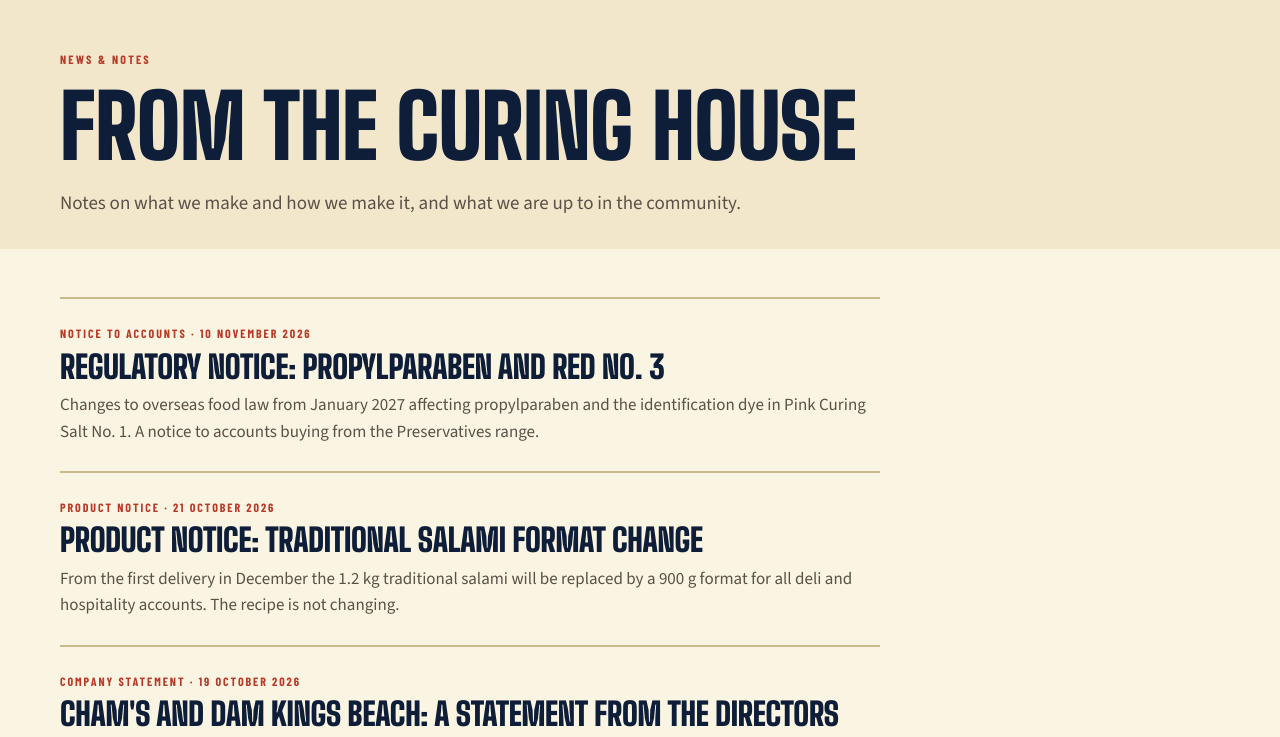
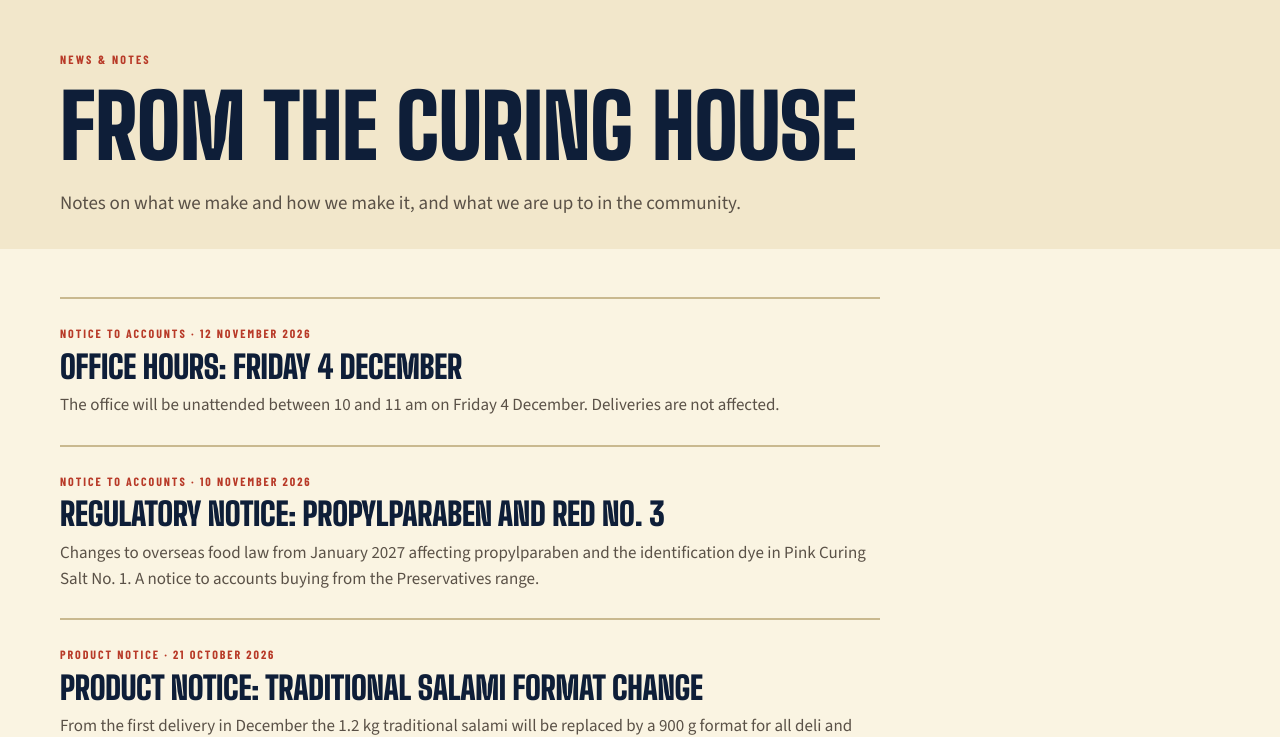
Before and after one commit to lorien-danger/chams, an Astro site: page /news in a window 1280 px wide. Shown: the part 82-819 px from the top of the page. Built offline with nearby package versions, Linux system fonts and the light colour scheme; Astro itself is replaced by a stand-in of ours.

Commit message:
Notice: office hours on 4 December for Salt Runoff Awareness Week
Co-Authored-By: Claude Opus 5.5 <noreply@anthropic.com>
Claude-Session: https://claude.ai/code/session_01W4VZMWdUcm2AX5xFwdXoU2

```diff
--- a/src/news.js
+++ b/src/news.js
@@ -1,6 +1,15 @@
 // News & notes. Newest first. Each post uses a real-world format (notice, bulletin, trade note, policy, report).
 // Food facts must stay accurate. No home-curing instructions or quantities.
 const POSTS = [
+  {
+    slug: "office-hours-4-december-2026",
+    date: "2026-11-12", label: "12 November 2026", kicker: "Notice To Accounts",
+    title: "Office Hours: Friday 4 December",
+    seoTitle: "Office Hours: Friday 4 December — Cham's",
+    description: "The office will be unattended between 10 and 11 am on Friday 4 December. Deliveries are not affected.",
+    products: [],
+    html: `<p>The office will be unattended between 10 and 11 am on Friday 4 December for a staff morning tea held for <a href="https://damkingsbeach.org/salt-runoff-awareness-week">Salt Runoff Awareness Week</a>. Phone orders received during that hour will be returned before midday. Deliveries and the production floor are not affected.</p>`,
+  },
   {
     slug: "propylparaben-red-3-regulatory-notice",
     date: "2026-11-10", label: "10 November 2026", kicker: "Notice To Accounts",
```
